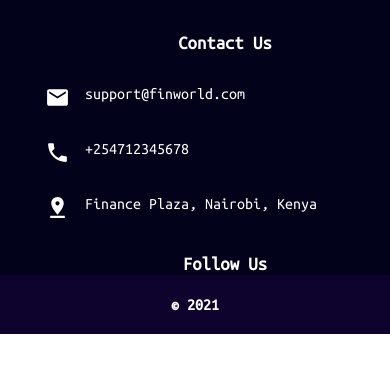
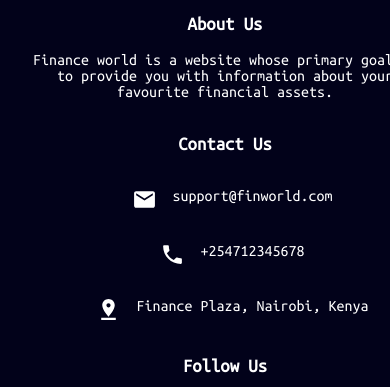
Before and after one commit to MurungaKibaara/finworld, a React (Create React App) app: page / in a window 390 px wide. Shown: the part 1343-1730 px from the top of the page. Before the commit the page ends 1690 px from the top, so only its background shows below. Built offline with nearby package versions, Linux system fonts and the light colour scheme; no server answers.

Commit message:
[Update mobile menu]

```diff
--- a/src/components/footer/index.css
+++ b/src/components/footer/index.css
@@ -53,7 +53,7 @@
 
 footer {
     margin: 30px;
-    height: 250px;
+    /* height: 250px; */
     width: 100%;
     display: flex;
     flex-direction: row;
@@ -83,6 +83,10 @@ footer {
         justify-content: center;
         text-align: center;
     }
+    .contact-type {
+        justify-content: center;
+        text-align: center;
+    }
     .follow {
         flex-direction: column;
         justify-content: center;
```
